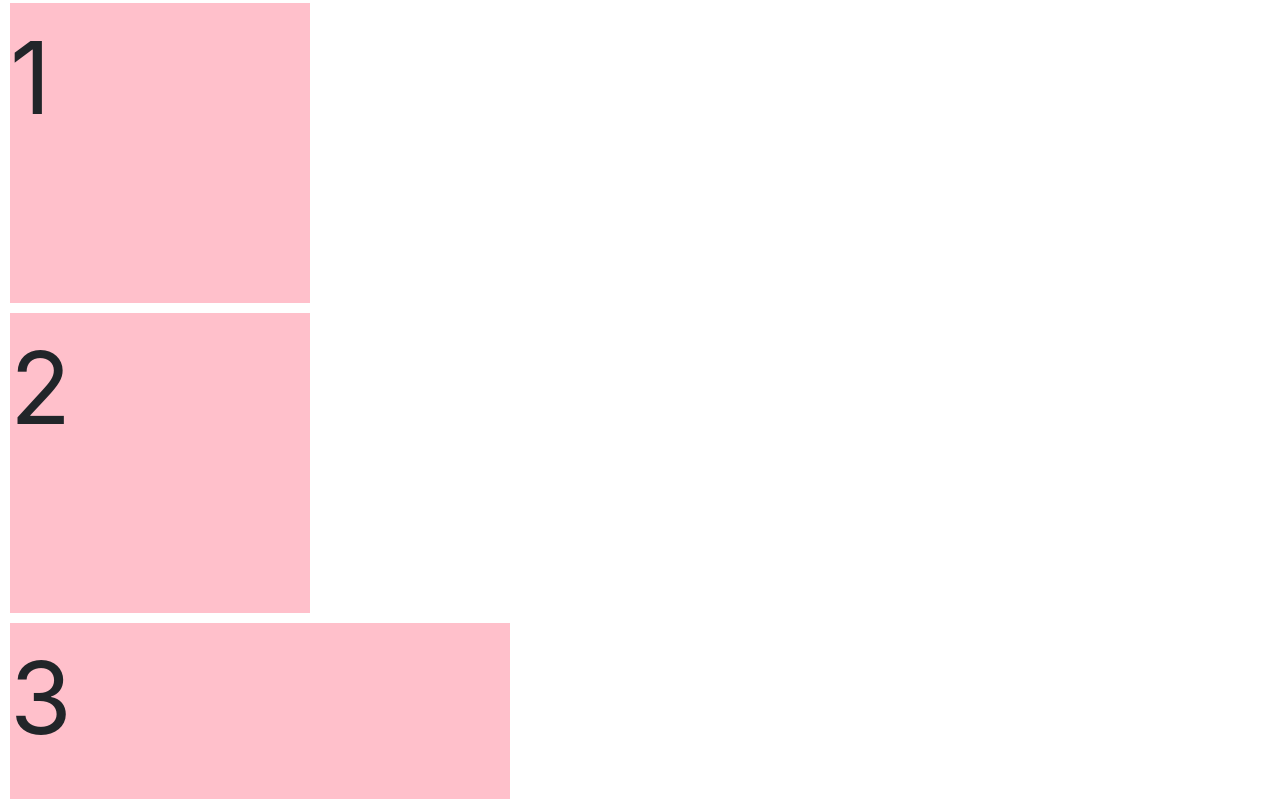
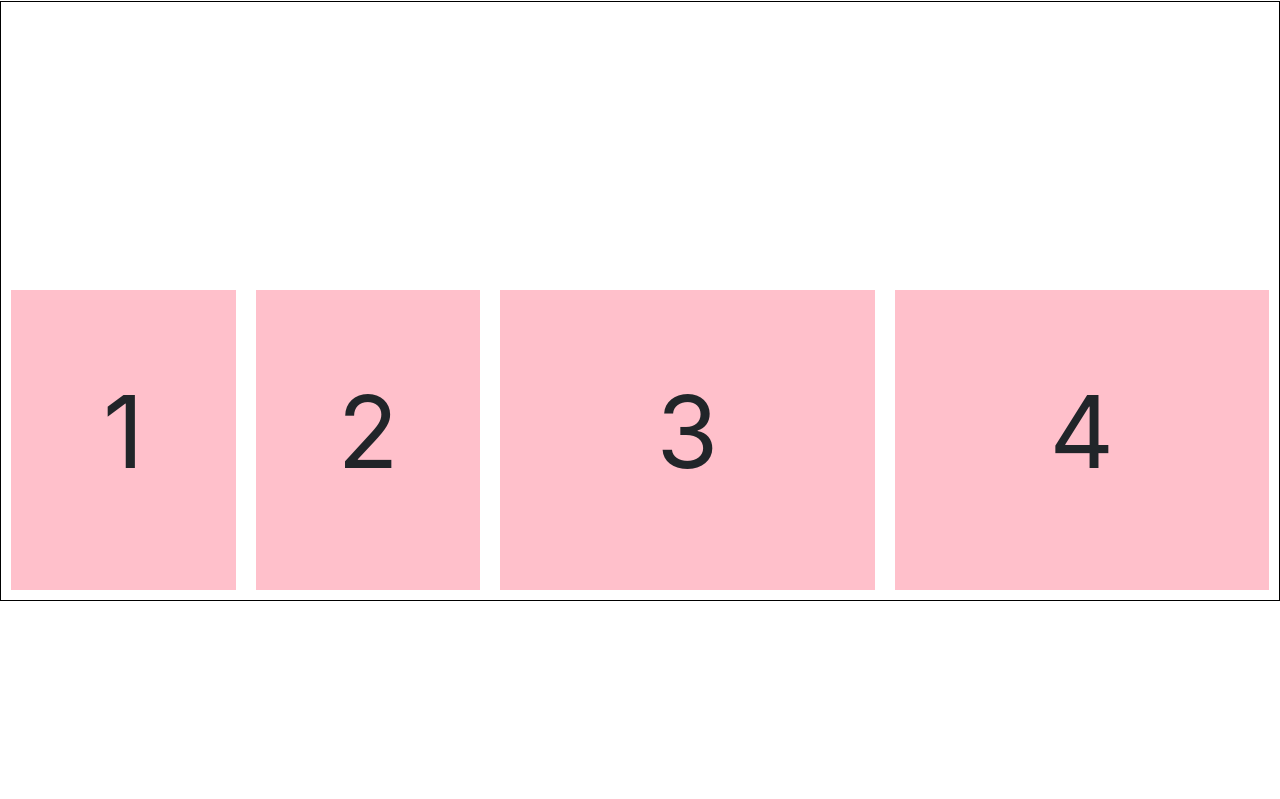
Before and after one commit to gtrujillo15/flexbox-example, a plain HTML site: page index.html in a window 1280 px wide. Shown: the part 55-854 px from the top of the page. After the commit the page ends 800 px from the top, so only its background shows below. Drawn offline with nearby package versions, Linux system fonts and the light colour scheme.

Commit message:
worked on flexbox

```diff
--- a/css/styles.css
+++ b/css/styles.css
@@ -4,16 +4,21 @@ h1 {
 
 .block-1 {
     height: 600px;
-    width: 600px;
+    border: 1px solid black;
+
+    display: flex;
     align-items: flex-end;
-    flex-shrink: 1;
+
 }
 
 .box {
     height: 300px;
     margin: 10px;
     background-color: pink;
-    font-size: 100px;
+
+    display: flex;
+    justify-content: center;
+    align-items: center;
 }
 
 .three {
@@ -25,5 +30,5 @@ h1 {
 }
 
 p {
-    align-content: center;
+    font-size: 100px;
 }
--- a/index.html
+++ b/index.html
@@ -17,5 +17,8 @@
         <div class="box five"><p>4</p></div>
     </div>
 
+    <script src="https://code.jquery.com/jquery-3.3.1.slim.min.js" integrity="sha384-q8i/X+965DzO0rT7abK41JStQIAqVgRVzpbzo5smXKp4YfRvH+8abtTE1Pi6jizo" crossorigin="anonymous"></script>
+<script src="https://cdnjs.cloudflare.com/ajax/libs/popper.js/1.14.7/umd/popper.min.js" integrity="sha384-UO2eT0CpHqdSJQ6hJty5KVphtPhzWj9WO1clHTMGa3JDZwrnQq4sF86dIHNDz0W1" crossorigin="anonymous"></script>
+<script src="https://stackpath.bootstrapcdn.com/bootstrap/4.3.1/js/bootstrap.min.js" integrity="sha384-JjSmVgyd0p3pXB1rRibZUAYoIIy6OrQ6VrjIEaFf/nJGzIxFDsf4x0xIM+B07jRM" crossorigin="anonymous"></script>
 </body>
 </html>
```
